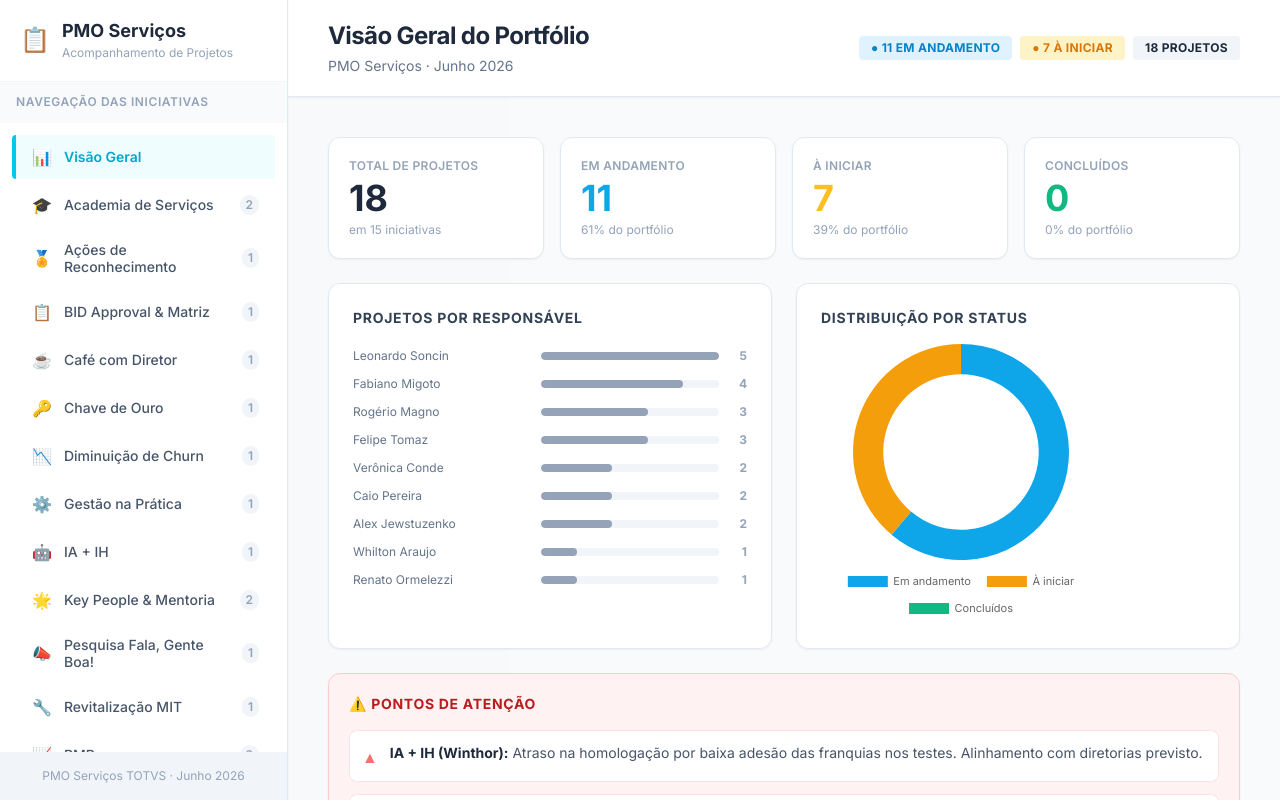
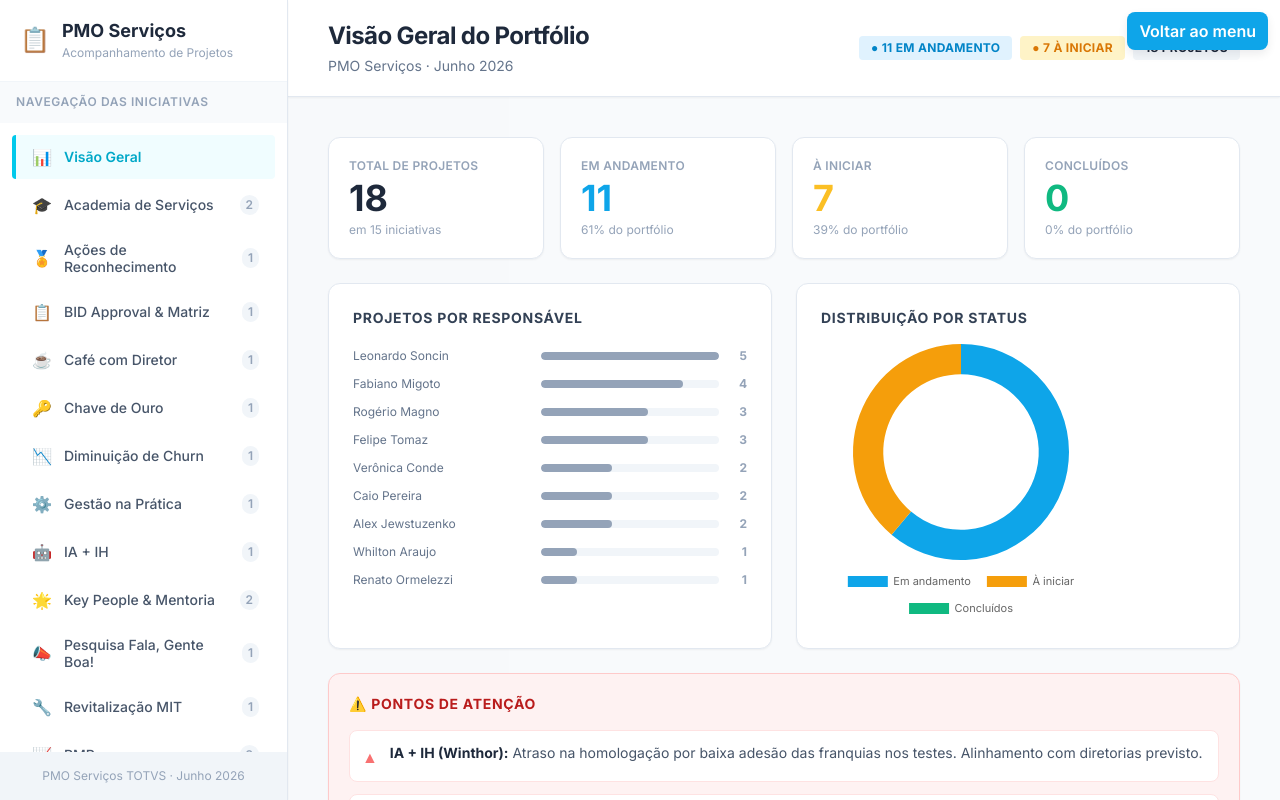
Before and after one commit to erikarodriguesmiranda/PMO-SERVICOS, a plain HTML site: page pmo_servicos_acompanhamento.html in a window 1280 px wide. Drawn offline with nearby package versions, Linux system fonts and the light colour scheme.

Commit message:
COMMIT 2

```diff
--- a/pmo_servicos_acompanhamento.html
+++ b/pmo_servicos_acompanhamento.html
@@ -51,6 +51,24 @@
             height: 280px;
             margin: 0 auto;
         }
+        /* Botão "Voltar ao menu" no canto superior direito */
+        .back-button {
+            position: absolute;
+            top: 12px;
+            right: 12px;
+            z-index: 50;
+            display: inline-flex;
+            align-items: center;
+            gap: 0.5rem;
+            padding: 0.45rem 0.75rem;
+            background: #0ea5e9;
+            color: #ffffff;
+            border-radius: 0.5rem;
+            font-weight: 600;
+            text-decoration: none;
+            box-shadow: 0 4px 10px rgba(2,6,23,0.08);
+        }
+        .back-button:hover { background: #0284c7; }
     </style>
 </head>
 <body class="bg-slate-50 text-slate-800 h-screen overflow-hidden antialiased">
@@ -92,6 +110,7 @@
                 <span class="px-3 py-1 rounded text-xs font-bold uppercase tracking-wide bg-amber-100 text-amber-600">● 7 À iniciar</span>
                 <span class="px-3 py-1 rounded text-xs font-bold uppercase tracking-wide bg-slate-100 text-slate-800">18 Projetos</span>
             </div>
+            <a href="index.html" class="back-button">Voltar ao menu</a>
         </header>
 
         <div class="flex-1 overflow-y-auto p-4 md:p-8 lg:p-10" id="content-container"></div>
```
